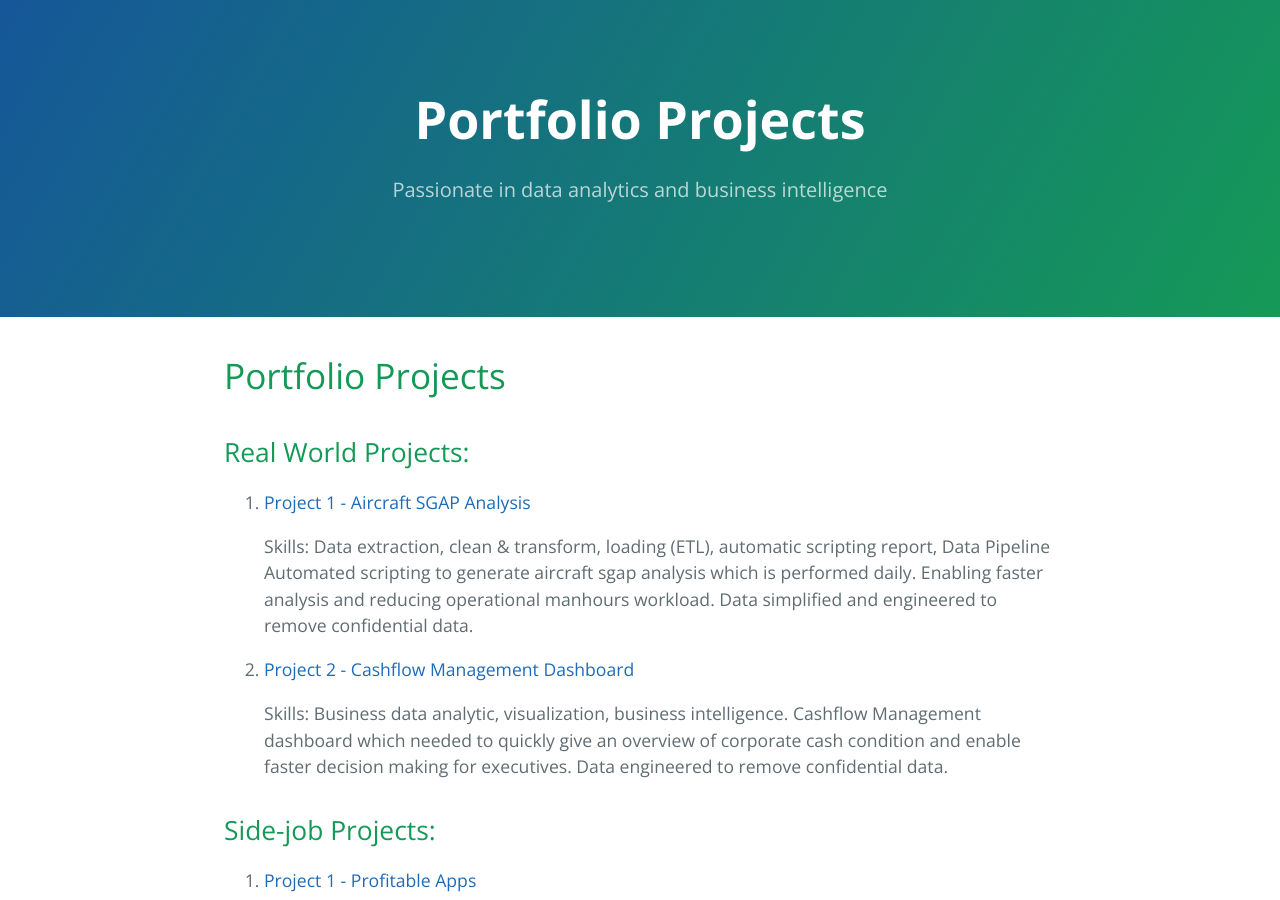
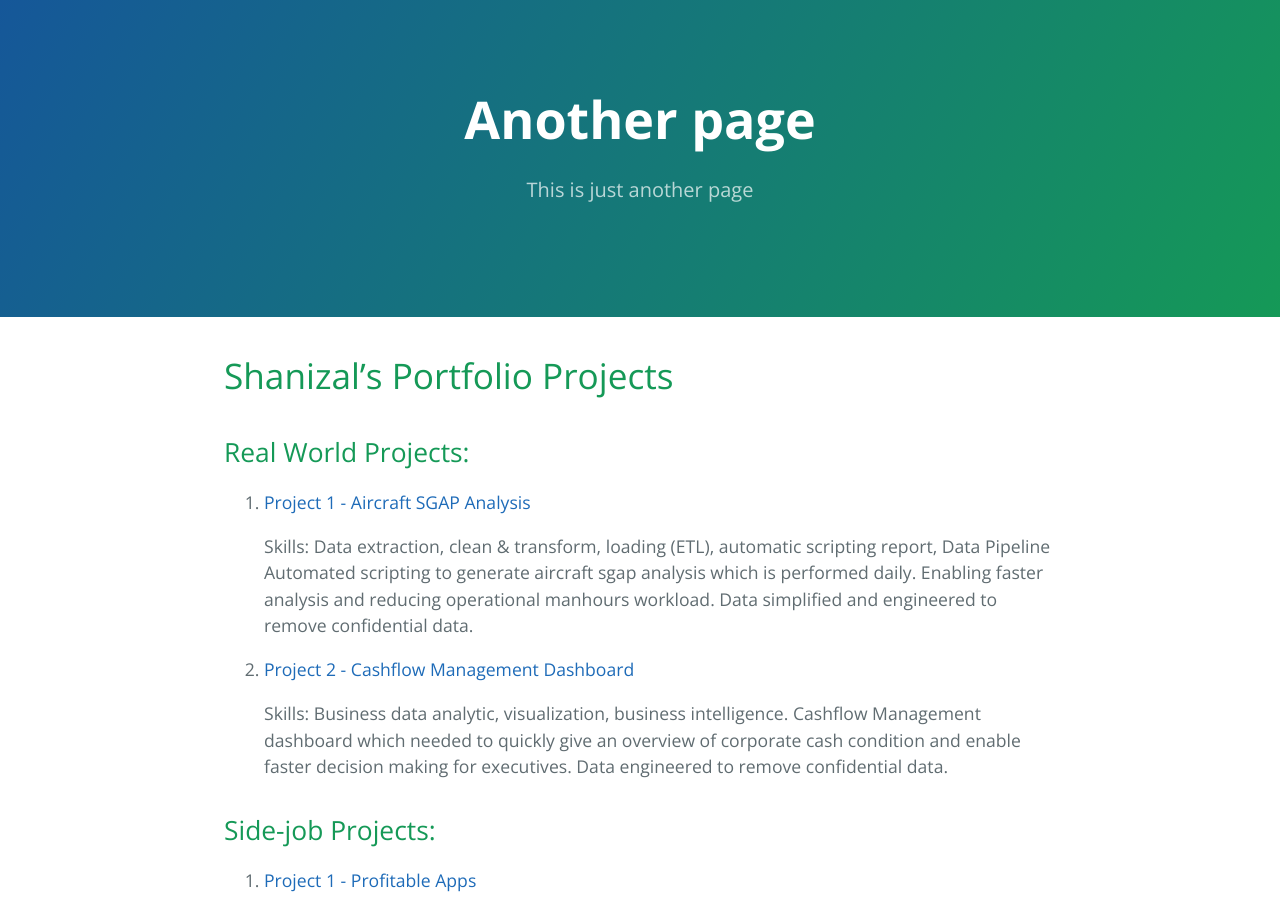
Before and after one commit to shanizalh/shanizalh.github.io, a Jekyll site: the page built from index.md, in a window 1280 px wide and 900 px high. Built offline with Jekyll 4.4.1, drawn with Linux system fonts in a browser that asks for light colours; our own code applies the rules of GitHub Pages for plain Markdown files.

Commit message:
thumbnaik

```diff
--- a/index.md
+++ b/index.md
@@ -1,4 +1,11 @@
-# Portfolio Projects
+---
+layout: default
+title: Another page
+description: This is just another page
+image: minimalist-1.jpg
+---
+
+# Shanizal's Portfolio Projects
 
 ## Real World Projects:
 1. [Project 1 - Aircraft SGAP Analysis](https://github.com/shanizalh/aircraftsgap)
```
Also changed, not shown: minimalist-1.jpg (added).
